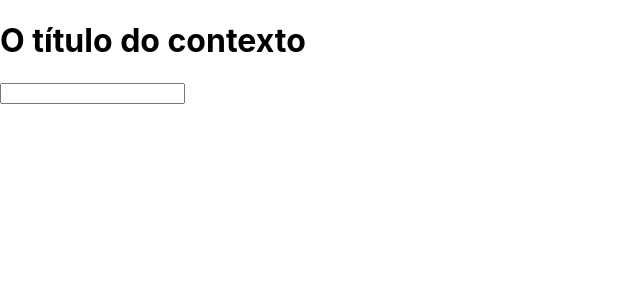
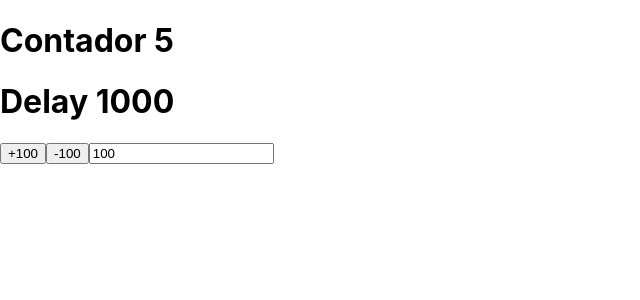
Before and after one commit to IvoOliveiraa/React-Hooks, a React (Create React App) app in the folder exercises/: page / in a window 1280 px wide. Shown: the top 300 px of the page, without its empty margins (0-640 px from the left). Built offline with nearby package versions, Linux system fonts and the light colour scheme.

Commit message:
creating hook

```diff
--- a/exercises/src/App.js
+++ b/exercises/src/App.js
@@ -1,67 +1,53 @@
-import P from 'prop-types';
 import './App.css';
-import { createContext, useContext, useReducer, useRef } from 'react';
+import { useEffect, useRef, useState } from 'react';
 
-export const actions = {
-  CHANGE_TITLE: 'CHANGE_TITLE',
-};
+const useMyHook = (cb, deLay = 1000) => {
+  const savedCb = useRef();
 
-export const globaState = {
-  title: 'O título do contexto',
-  body: 'O body do contexto',
-  counter: 0,
-};
+  useEffect(() => {
+    savedCb.current = cb;
+  }, [cb]);
 
-export const reducer = (state, action) => {
-  switch (action.type) {
-    case actions.CHANGE_TITLE: {
-      console.log('Mudar título');
-      return { ...state, title: action.payload };
-    }
-  }
+  useEffect(() => {
+    const interval = setInterval(() => {
+      savedCb.current();
+    }, deLay);
 
-  return { ...state };
-};
-
-export const Context = createContext();
-export const AppContext = ({ children }) => {
-  const [state, dispatch] = useReducer(reducer, globaState);
-
-  const changeTitle = (payLoad) => {
-    dispatch({ type: actions.CHANGE_TITLE, payLoad });
-  };
-
-  return (
-    <Context.Provider value={{ state, changeTitle }}>
-      {children}
-    </Context.Provider>
-  );
-};
-
-AppContext.propTypes = {
-  children: P.node,
-};
-
-export const H1 = () => {
-  const context = useContext(Context);
-  const inputRef = useRef();
-  return (
-    <>
-      <h1 onClick={() => context.changeTitle(inputRef.current.value)}>
-        {context.state.title}{' '}
-      </h1>
-      <input type="text" ref={inputRef} />
-    </>
-  );
+    return () => clearInterval(interval);
+  }, [deLay]);
 };
 
 function App() {
+  const [counter, setCounter] = useState(0);
+  const [delay, setDelay] = useState(1000);
+  const [incrementor, setIncrementor] = useState(100);
+
+  useMyHook(() => setCounter((c) => c + 1), delay);
+
   return (
-    <AppContext>
-      <div>
-        <H1 />
-      </div>
-    </AppContext>
+    <div>
+      <h1>Contador {counter} </h1>
+      <h1>Delay {delay} </h1>
+      <button
+        onClick={() => {
+          setDelay((d) => d + incrementor);
+        }}
+      >
+        +{incrementor}{' '}
+      </button>
+      <button
+        onClick={() => {
+          setDelay((d) => d - incrementor);
+        }}
+      >
+        -{incrementor}{' '}
+      </button>
+      <input
+        type="number"
+        value={incrementor}
+        onChange={(e) => setIncrementor(Number(e.target.value))}
+      ></input>
+    </div>
   );
 }
 
```
